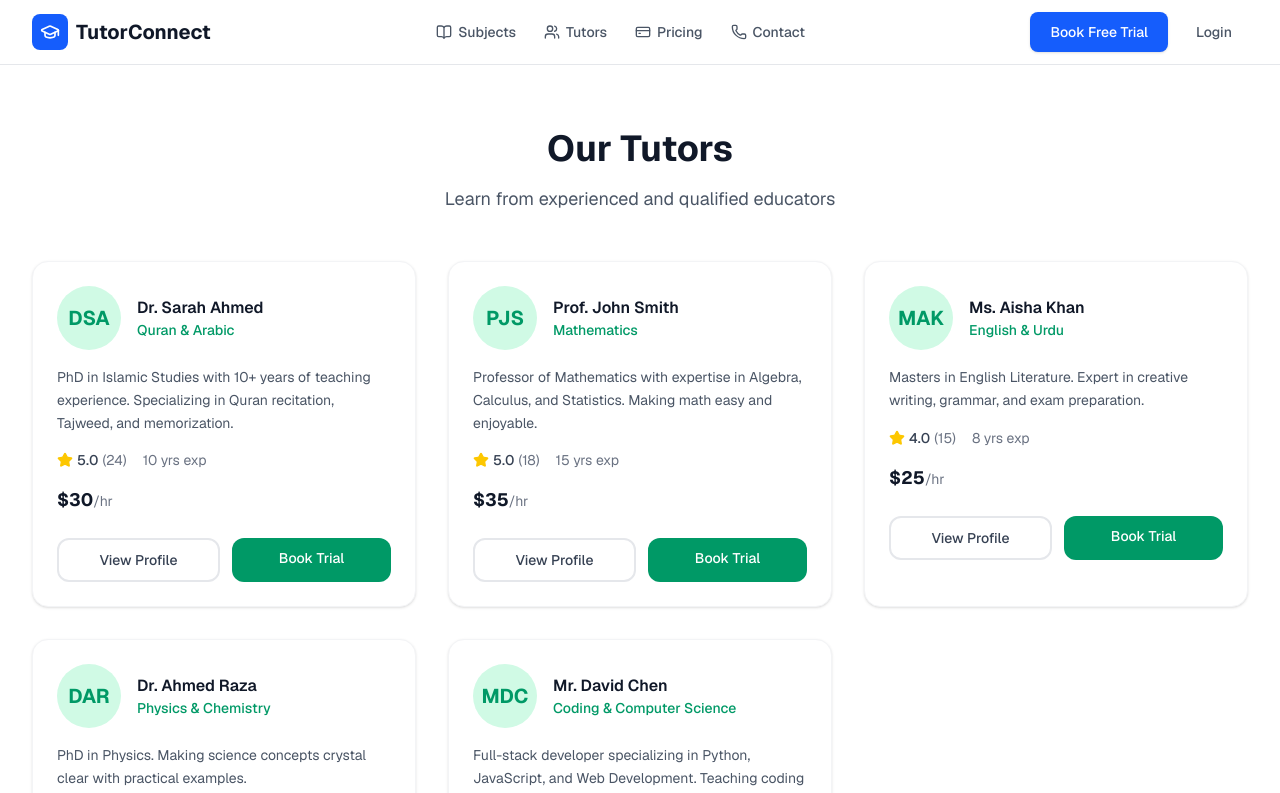
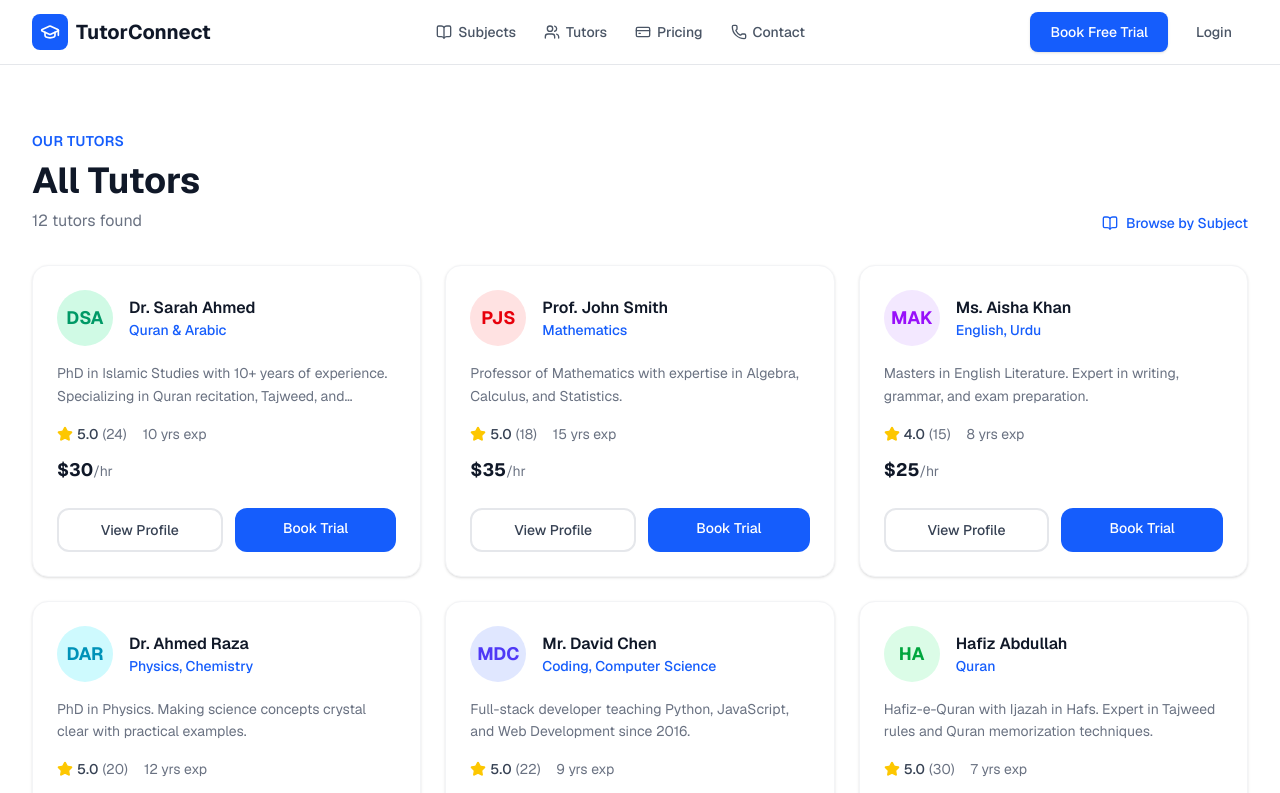
Before and after one commit to ahmedghaffar5/tutorconnect, a Next.js app: page /tutors in a window 1280 px wide. Shown: the top 793 px of the page. Built offline with nearby package versions, Linux system fonts and the light colour scheme; no server answers.

Commit message:
Add subject filtering on tutors page, expand tutor list, update subject detail page styling

```diff
--- a/src/app/subjects/[slug]/page.tsx
+++ b/src/app/subjects/[slug]/page.tsx
@@ -1,16 +1,17 @@
 import Link from "next/link";
+import { ArrowLeft, BookOpen, Users, GraduationCap } from "lucide-react";
 
-const subjectData: Record<string, { name: string; description: string }> = {
-  mathematics: { name: "Mathematics", description: "Algebra, calculus, geometry, and more" },
-  english: { name: "English", description: "Grammar, literature, writing, and speaking" },
-  science: { name: "Science", description: "General science and scientific methods" },
-  "computer-science": { name: "Computer Science", description: "Programming, algorithms, and computing" },
-  coding: { name: "Coding", description: "Web development, Python, JavaScript, and more" },
-  quran: { name: "Quran", description: "Quran reading, memorization, and Tajweed" },
-  urdu: { name: "Urdu", description: "Urdu language and literature" },
-  physics: { name: "Physics", description: "Mechanics, thermodynamics, and electromagnetism" },
-  chemistry: { name: "Chemistry", description: "Organic, inorganic, and physical chemistry" },
-  biology: { name: "Biology", description: "Human biology, genetics, and ecology" },
+const subjectData: Record<string, { name: string; description: string; tutorCount: number }> = {
+  mathematics: { name: "Mathematics", description: "Algebra, calculus, geometry, statistics, and more. Master math with expert guidance.", tutorCount: 2 },
+  english: { name: "English", description: "Grammar, literature, creative writing, speaking skills. Improve your English fluency.", tutorCount: 2 },
+  science: { name: "Science", description: "General science, scientific methods, and experimental learning for curious minds.", tutorCount: 2 },
+  "computer-science": { name: "Computer Science", description: "Programming fundamentals, algorithms, data structures, and computing theory.", tutorCount: 2 },
+  coding: { name: "Coding", description: "Web development, Python, JavaScript, React, and more. Build real projects.", tutorCount: 2 },
+  quran: { name: "Quran", description: "Quran reading, memorization (Hifz), Tajweed rules, and Tafseer for all levels.", tutorCount: 2 },
+  urdu: { name: "Urdu", description: "Urdu language, literature, poetry, and creative writing from beginner to advanced.", tutorCount: 2 },
+  physics: { name: "Physics", description: "Mechanics, thermodynamics, electromagnetism, optics, and modern physics.", tutorCount: 2 },
+  chemistry: { name: "Chemistry", description: "Organic, inorganic, physical chemistry, and chemical reactions explained simply.", tutorCount: 2 },
+  biology: { name: "Biology", description: "Human biology, genetics, ecology, cell biology, and life sciences.", tutorCount: 2 },
 };
 
 export async function generateStaticParams() {
@@ -29,7 +30,7 @@ export default async function SubjectDetailPage({
     return (
       <div className="py-20 text-center">
         <h1 className="text-2xl font-bold text-gray-900">Subject not found</h1>
-        <Link href="/subjects" className="text-emerald-600 hover:underline mt-4 inline-block">
+        <Link href="/subjects" className="text-blue-600 hover:underline mt-4 inline-block">
           View all subjects
         </Link>
       </div>
@@ -39,30 +40,48 @@ export default async function SubjectDetailPage({
   return (
     <div className="py-16">
       <div className="max-w-4xl mx-auto px-4 sm:px-6 lg:px-8">
-        <Link href="/subjects" className="text-emerald-600 hover:underline text-sm">
-          &larr; All Subjects
+        <Link href="/subjects" className="inline-flex items-center gap-1.5 text-blue-600 hover:text-blue-700 text-sm font-medium">
+          <ArrowLeft className="h-4 w-4" /> All Subjects
         </Link>
 
-        <div className="mt-6">
-          <h1 className="text-4xl font-bold text-gray-900">{subject.name}</h1>
-          <p className="mt-4 text-lg text-gray-600">{subject.description}</p>
+        <div className="mt-8 bg-gradient-to-r from-blue-600 to-indigo-700 rounded-2xl p-8 md:p-12 text-white">
+          <span className="text-blue-200 font-semibold text-sm tracking-wide uppercase">Subject</span>
+          <h1 className="text-4xl md:text-5xl font-bold mt-2">{subject.name}</h1>
+          <p className="mt-4 text-lg text-blue-100 max-w-xl">{subject.description}</p>
+          <div className="mt-6 flex items-center gap-6 text-sm text-blue-200">
+            <span className="flex items-center gap-2">
+              <Users className="h-4 w-4" /> {subject.tutorCount} Tutors
+            </span>
+            <span className="flex items-center gap-2">
+              <GraduationCap className="h-4 w-4" /> All Levels
+            </span>
+          </div>
         </div>
 
-        <div className="mt-12 bg-gray-50 rounded-2xl p-8 text-center">
-          <h2 className="text-xl font-semibold text-gray-900">Find a {subject.name} Tutor</h2>
-          <p className="mt-2 text-gray-600">
-            Browse qualified tutors for {subject.name} and book a free trial class.
-          </p>
-          <div className="mt-6 flex flex-col sm:flex-row gap-4 justify-center">
+        <div className="mt-10 grid grid-cols-1 md:grid-cols-2 gap-6">
+          <div className="bg-white rounded-2xl border border-gray-100 shadow-sm p-8 hover:shadow-md transition-shadow">
+            <BookOpen className="h-8 w-8 text-blue-600 mb-4" />
+            <h2 className="text-xl font-semibold text-gray-900">Find a Tutor</h2>
+            <p className="mt-2 text-gray-500">
+              Browse qualified {subject.name} tutors and choose the one that fits your learning style.
+            </p>
             <Link
               href={`/tutors?subject=${slug}`}
-              className="bg-emerald-600 text-white px-6 py-3 rounded-xl font-semibold hover:bg-emerald-700 transition-colors"
+              className="mt-6 inline-flex items-center gap-2 bg-blue-600 text-white px-6 py-3 rounded-xl font-semibold hover:bg-blue-700 transition-colors"
             >
-              View Tutors
+              View {subject.name} Tutors
             </Link>
+          </div>
+
+          <div className="bg-white rounded-2xl border border-gray-100 shadow-sm p-8 hover:shadow-md transition-shadow">
+            <GraduationCap className="h-8 w-8 text-blue-600 mb-4" />
+            <h2 className="text-xl font-semibold text-gray-900">Book a Trial</h2>
+            <p className="mt-2 text-gray-500">
+              Not sure yet? Book a free 30-minute trial class with any {subject.name} tutor.
+            </p>
             <Link
-              href="/book-trial"
-              className="bg-white text-gray-700 px-6 py-3 rounded-xl font-semibold border-2 border-gray-200 hover:border-emerald-600 transition-colors"
+              href={`/book-trial?subject=${slug}`}
+              className="mt-6 inline-flex items-center gap-2 bg-white text-blue-600 px-6 py-3 rounded-xl font-semibold border-2 border-blue-600 hover:bg-blue-50 transition-colors"
             >
               Book Trial Class
             </Link>
--- a/src/app/tutors/page.tsx
+++ b/src/app/tutors/page.tsx
@@ -1,96 +1,114 @@
+"use client";
+
+import { Suspense } from "react";
+import { useSearchParams } from "next/navigation";
 import Link from "next/link";
-import { Star } from "lucide-react";
+import { Star, Users, BookOpen, ArrowLeft } from "lucide-react";
 
-const tutors = [
-  {
-    id: "1",
-    name: "Dr. Sarah Ahmed",
-    subject: "Quran & Arabic",
-    bio: "PhD in Islamic Studies with 10+ years of teaching experience. Specializing in Quran recitation, Tajweed, and memorization.",
-    rating: 5,
-    reviews: 24,
-    rate: 30,
-    experience: 10,
-    image: null,
-  },
-  {
-    id: "2",
-    name: "Prof. John Smith",
-    subject: "Mathematics",
-    bio: "Professor of Mathematics with expertise in Algebra, Calculus, and Statistics. Making math easy and enjoyable.",
-    rating: 5,
-    reviews: 18,
-    rate: 35,
-    experience: 15,
-    image: null,
-  },
-  {
-    id: "3",
-    name: "Ms. Aisha Khan",
-    subject: "English & Urdu",
-    bio: "Masters in English Literature. Expert in creative writing, grammar, and exam preparation.",
-    rating: 4,
-    reviews: 15,
-    rate: 25,
-    experience: 8,
-    image: null,
-  },
-  {
-    id: "4",
-    name: "Dr. Ahmed Raza",
-    subject: "Physics & Chemistry",
-    bio: "PhD in Physics. Making science concepts crystal clear with practical examples.",
-    rating: 5,
-    reviews: 20,
-    rate: 35,
-    experience: 12,
-    image: null,
-  },
-  {
-    id: "5",
-    name: "Mr. David Chen",
-    subject: "Coding & Computer Science",
-    bio: "Full-stack developer specializing in Python, JavaScript, and Web Development. Teaching coding since 2016.",
-    rating: 5,
-    reviews: 22,
-    rate: 40,
-    experience: 9,
-    image: null,
-  },
+interface Tutor {
+  id: string;
+  name: string;
+  subjects: string[];
+  subjectSlugs: string[];
+  bio: string;
+  rating: number;
+  reviews: number;
+  rate: number;
+  experience: number;
+  color: string;
+}
+
+const tutors: Tutor[] = [
+  { id: "1", name: "Dr. Sarah Ahmed", subjects: ["Quran & Arabic"], subjectSlugs: ["quran"], bio: "PhD in Islamic Studies with 10+ years of experience. Specializing in Quran recitation, Tajweed, and memorization.", rating: 5, reviews: 24, rate: 30, experience: 10, color: "bg-emerald-100 text-emerald-600" },
+  { id: "2", name: "Prof. John Smith", subjects: ["Mathematics"], subjectSlugs: ["mathematics"], bio: "Professor of Mathematics with expertise in Algebra, Calculus, and Statistics.", rating: 5, reviews: 18, rate: 35, experience: 15, color: "bg-red-100 text-red-600" },
+  { id: "3", name: "Ms. Aisha Khan", subjects: ["English", "Urdu"], subjectSlugs: ["english", "urdu"], bio: "Masters in English Literature. Expert in writing, grammar, and exam preparation.", rating: 4, reviews: 15, rate: 25, experience: 8, color: "bg-purple-100 text-purple-600" },
+  { id: "4", name: "Dr. Ahmed Raza", subjects: ["Physics", "Chemistry"], subjectSlugs: ["physics", "chemistry"], bio: "PhD in Physics. Making science concepts crystal clear with practical examples.", rating: 5, reviews: 20, rate: 35, experience: 12, color: "bg-cyan-100 text-cyan-600" },
+  { id: "5", name: "Mr. David Chen", subjects: ["Coding", "Computer Science"], subjectSlugs: ["coding", "computer-science"], bio: "Full-stack developer teaching Python, JavaScript, and Web Development since 2016.", rating: 5, reviews: 22, rate: 40, experience: 9, color: "bg-indigo-100 text-indigo-600" },
+  { id: "6", name: "Hafiz Abdullah", subjects: ["Quran"], subjectSlugs: ["quran"], bio: "Hafiz-e-Quran with Ijazah in Hafs. Expert in Tajweed rules and Quran memorization techniques.", rating: 5, reviews: 30, rate: 25, experience: 7, color: "bg-green-100 text-green-600" },
+  { id: "7", name: "Dr. Fatima Alvi", subjects: ["Biology", "Science"], subjectSlugs: ["biology", "science"], bio: "PhD in Molecular Biology. Making biology fascinating with real-world examples and visual aids.", rating: 4, reviews: 16, rate: 30, experience: 11, color: "bg-lime-100 text-lime-600" },
+  { id: "8", name: "Mr. Usman Malik", subjects: ["Urdu", "English"], subjectSlugs: ["urdu", "english"], bio: "MA Urdu Literature. Specializing in Urdu poetry, prose, and creative writing techniques.", rating: 4, reviews: 12, rate: 20, experience: 6, color: "bg-amber-100 text-amber-600" },
+  { id: "9", name: "Dr. Maria Khan", subjects: ["Chemistry"], subjectSlugs: ["chemistry"], bio: "PhD in Organic Chemistry. Expert in making complex chemical reactions easy to understand.", rating: 5, reviews: 19, rate: 35, experience: 13, color: "bg-rose-100 text-rose-600" },
+  { id: "10", name: "Prof. Ali Hassan", subjects: ["Mathematics", "Physics"], subjectSlugs: ["mathematics", "physics"], bio: "Professor with dual expertise in Mathematics and Physics. Known for conceptual teaching.", rating: 5, reviews: 25, rate: 38, experience: 16, color: "bg-blue-100 text-blue-600" },
+  { id: "11", name: "Ms. Sara John", subjects: ["Computer Science", "Coding"], subjectSlugs: ["computer-science", "coding"], bio: "Software engineer turned teacher. Expert in Data Structures, Algorithms, and Web Dev.", rating: 4, reviews: 14, rate: 35, experience: 8, color: "bg-violet-100 text-violet-600" },
+  { id: "12", name: "Mr. Raza Haider", subjects: ["Science", "Biology"], subjectSlugs: ["science", "biology"], bio: "MSc in Environmental Science. Making science fun with experiments and practical learning.", rating: 4, reviews: 11, rate: 22, experience: 5, color: "bg-teal-100 text-teal-600" },
 ];
 
-export default function TutorsPage() {
+const subjectNames: Record<string, string> = {
+  mathematics: "Mathematics",
+  english: "English",
+  science: "Science",
+  "computer-science": "Computer Science",
+  coding: "Coding",
+  quran: "Quran",
+  urdu: "Urdu",
+  physics: "Physics",
+  chemistry: "Chemistry",
+  biology: "Biology",
+};
+
+function TutorsContent() {
+  const searchParams = useSearchParams();
+  const subjectFilter = searchParams.get("subject");
+
+  const filtered = subjectFilter
+    ? tutors.filter((t) => t.subjectSlugs.includes(subjectFilter))
+    : tutors;
+
+  const subjectName = subjectFilter ? subjectNames[subjectFilter] : null;
+
   return (
     <div className="py-16">
       <div className="max-w-7xl mx-auto px-4 sm:px-6 lg:px-8">
-        <div className="text-center mb-12">
-          <h1 className="text-4xl font-bold text-gray-900">Our Tutors</h1>
-          <p className="mt-4 text-gray-600 text-lg">
-            Learn from experienced and qualified educators
+        <div className="mb-8">
+          {subjectFilter && (
+            <Link href="/subjects" className="inline-flex items-center gap-1.5 text-blue-600 hover:text-blue-700 text-sm font-medium mb-4">
+              <ArrowLeft className="h-4 w-4" /> All Subjects
+            </Link>
+          )}
+          <div className="flex items-end justify-between">
+            <div>
+              <span className="text-blue-600 font-semibold text-sm tracking-wide uppercase">
+                {subjectName ? `${subjectName} Tutors` : "Our Tutors"}
+              </span>
+              <h1 className="text-3xl md:text-4xl font-bold text-gray-900 mt-2">
+                {subjectName ? `${subjectName} Specialists` : "All Tutors"}
+              </h1>
+              <p className="mt-2 text-gray-500">
+                {filtered.length} tutor{filtered.length !== 1 ? "s" : ""} found
+                {subjectName ? ` for ${subjectName}` : ""}
               </p>
             </div>
+            {!subjectFilter && (
+              <Link href="/subjects" className="hidden md:flex items-center gap-2 text-blue-600 font-medium hover:text-blue-700 text-sm">
+                <BookOpen className="h-4 w-4" /> Browse by Subject
+              </Link>
+            )}
+          </div>
+        </div>
 
-        <div className="grid grid-cols-1 md:grid-cols-2 lg:grid-cols-3 gap-8">
-          {tutors.map((tutor) => (
-            <div
-              key={tutor.id}
-              className="bg-white rounded-2xl border border-gray-100 shadow-sm hover:shadow-md transition-shadow overflow-hidden"
-            >
+        {filtered.length === 0 ? (
+          <div className="text-center py-20">
+            <Users className="h-12 w-12 text-gray-300 mx-auto mb-4" />
+            <p className="text-gray-500 text-lg">No tutors found for this subject</p>
+            <Link href="/tutors" className="mt-4 inline-flex items-center gap-1 text-blue-600 font-medium hover:underline">
+              View all tutors
+            </Link>
+          </div>
+        ) : (
+          <div className="grid grid-cols-1 md:grid-cols-2 lg:grid-cols-3 gap-6">
+            {filtered.map((tutor) => (
+              <div key={tutor.id} className="bg-white rounded-2xl border border-gray-100 shadow-sm hover:shadow-lg hover:border-blue-100 transition-all overflow-hidden">
                 <div className="p-6">
                   <div className="flex items-center gap-4">
-                  <div className="w-16 h-16 bg-emerald-100 rounded-full flex items-center justify-center flex-shrink-0">
-                    <span className="text-xl font-bold text-emerald-600">
-                      {tutor.name.split(" ").map((n) => n[0]).join("")}
-                    </span>
+                    <div className={`w-14 h-14 rounded-full ${tutor.color} flex items-center justify-center flex-shrink-0`}>
+                      <span className="text-lg font-bold">{tutor.name.split(" ").map((n) => n[0]).join("")}</span>
                     </div>
                     <div>
                       <h3 className="font-semibold text-gray-900">{tutor.name}</h3>
-                    <p className="text-sm text-emerald-600 font-medium">{tutor.subject}</p>
+                      <p className="text-sm text-blue-600 font-medium">{tutor.subjects.join(", ")}</p>
                     </div>
                   </div>
-
-                <p className="mt-4 text-gray-600 text-sm leading-relaxed">{tutor.bio}</p>
-
+                  <p className="mt-4 text-gray-500 text-sm leading-relaxed line-clamp-2">{tutor.bio}</p>
                   <div className="mt-4 flex items-center gap-4 text-sm text-gray-500">
                     <div className="flex items-center gap-1">
                       <Star className="h-4 w-4 text-yellow-400 fill-yellow-400" />
@@ -99,31 +117,31 @@ export default function TutorsPage() {
                     </div>
                     <span>{tutor.experience} yrs exp</span>
                   </div>
-
-                <div className="mt-4 text-lg font-bold text-gray-900">
-                  ${tutor.rate}
-                  <span className="text-sm font-normal text-gray-500">/hr</span>
+                  <div className="mt-3 text-lg font-bold text-gray-900">
+                    ${tutor.rate}<span className="text-sm font-normal text-gray-500">/hr</span>
                   </div>
                 </div>
-
                 <div className="px-6 pb-6 flex gap-3">
-                <Link
-                  href={`/tutors/${tutor.id}`}
-                  className="flex-1 text-center py-2.5 border-2 border-gray-200 rounded-xl font-medium text-gray-700 hover:border-emerald-600 hover:text-emerald-600 transition-colors text-sm"
-                >
+                  <Link href={`/tutors/${tutor.id}`} className="flex-1 text-center py-2.5 border-2 border-gray-200 rounded-xl font-medium text-gray-700 hover:border-blue-600 hover:text-blue-600 transition-colors text-sm">
                     View Profile
                   </Link>
-                <Link
-                  href={`/book-trial?tutor=${tutor.id}`}
-                  className="flex-1 text-center py-2.5 bg-emerald-600 text-white rounded-xl font-medium hover:bg-emerald-700 transition-colors text-sm"
-                >
+                  <Link href={`/book-trial?tutor=${tutor.id}${subjectFilter ? `&subject=${subjectFilter}` : ""}`} className="flex-1 text-center py-2.5 bg-blue-600 text-white rounded-xl font-medium hover:bg-blue-700 transition-colors text-sm">
                     Book Trial
                   </Link>
                 </div>
               </div>
             ))}
           </div>
+        )}
       </div>
     </div>
   );
 }
+
+export default function TutorsPage() {
+  return (
+    <Suspense fallback={<div className="py-20 text-center text-gray-500">Loading tutors...</div>}>
+      <TutorsContent />
+    </Suspense>
+  );
+}
```
Lines whose indentation alone changed are shown as unchanged.
